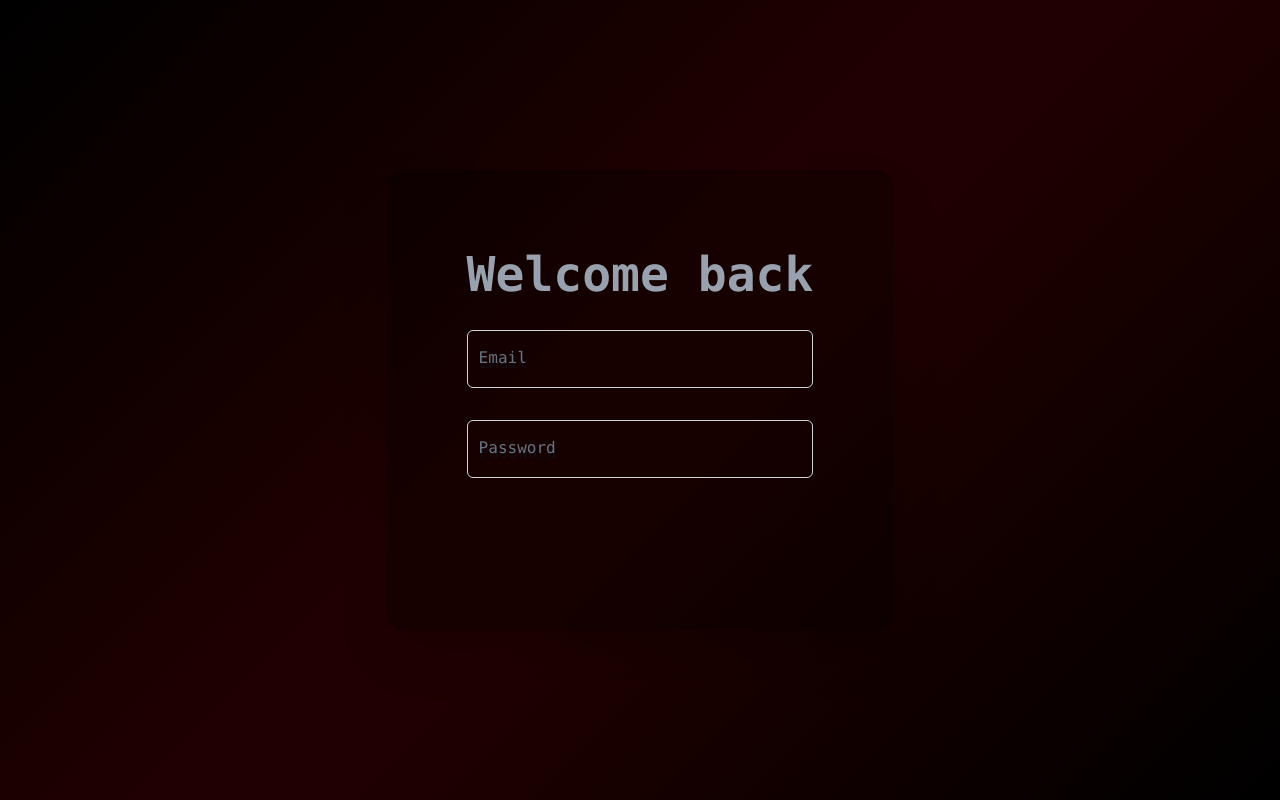
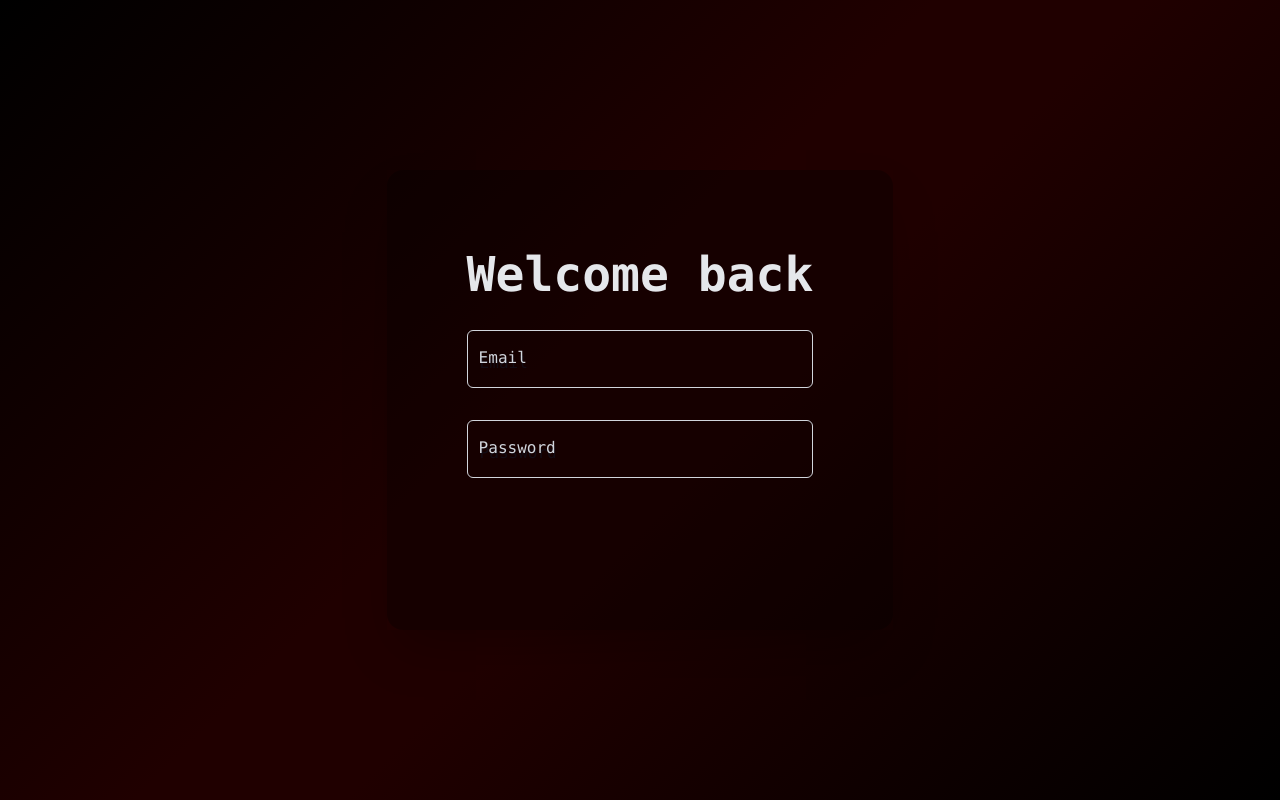
Before and after one commit to itsnathyall/MediaHosting, a React (Vite) app: page / in a window 1280 px wide. Built offline with nearby package versions, Linux system fonts and the light colour scheme.

Commit message:
added components folder

```diff
--- a/src/App.jsx
+++ b/src/App.jsx
@@ -1,6 +1,6 @@
 import { useState } from "react";
 import "./index.css";
-import FloatingLabelInput from "./FloatingLabelInput.jsx";
+import FloatingLabelInput from "./components/FloatingLabelInput.jsx";
 
 function App() {
   return (
@@ -9,7 +9,7 @@ function App() {
       flex items-center justify-center font-mono">
       <div className="flex shadow-2xl">
         <div className="flex flex-col items-center justify-center text-center p-20 gap-8 bg-black/30 rounded-2xl">
-            <h1 className="text-5xl font-bold text-gray-400">Welcome back</h1>
+            <h1 className="text-5xl font-bold text-gray-200">Welcome back</h1>
             <FloatingLabelInput label="Email" type="email" id="email" name="email" />
             <FloatingLabelInput label="Password" type="password" id="password" name="password" />
             <div className="flex flex-col gap-4 p-5">
--- a/src/FloatingLabelInput.jsx
+++ b/src/components/FloatingLabelInput.jsx
@@ -11,12 +11,12 @@ export default function FloatingLabelInput  ({ label, type = "text", id, name })
         name={name}
         value={value}
         onChange={(e) => setValue(e.target.value)}
-        className="peer w-full border border-gray-300 rounded-md p-3 pt-5 text-gray-900"
+        className="peer w-full border border-gray-300 rounded-md p-3 pt-5 text-gray-900 focus:border-red"
         placeholder={label}/>
       <label
         htmlFor={id}
-        className={`absolute left-3 top-4 text-gray-400 transition-all duration-200
-          peer-placeholder-shown:top-4 peer-placeholder-shown:text-gray-500
+        className={`absolute left-3 top-4 text-gray-300 transition-all duration-200
+          peer-placeholder-shown:top-4 peer-placeholder-shown:text-gray-300
           peer-focus:top-1 peer-focus:text-sm`}>
         {label}
       </label>
```
